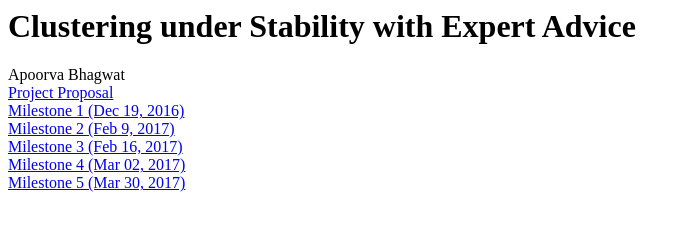
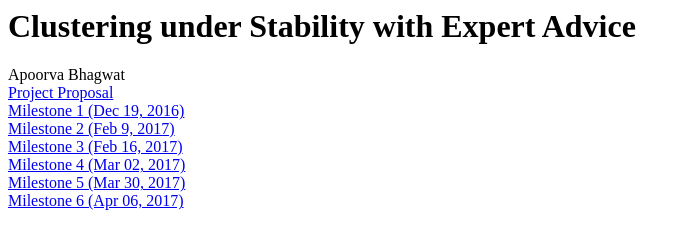
Before and after one commit to abhagwat/abhagwat.github.io, a plain HTML site: page index.html in a window 1280 px wide. Shown: the whole page, without its empty margins (0-691 px from the left). Drawn offline with Linux system fonts and the light colour scheme.

Commit message:
Apr 6 milestone

```diff
--- a/index.html
+++ b/index.html
@@ -16,5 +16,7 @@
         <br/>
         <a href="mar30milestone.pdf">Milestone 5 (Mar 30, 2017)</a>
         <br/>
+        <a href="apr06milestone.pdf">Milestone 6 (Apr 06, 2017)</a>
+        <br/>
     </body>
 </html>
```
Also changed, not shown: 1 other file.
